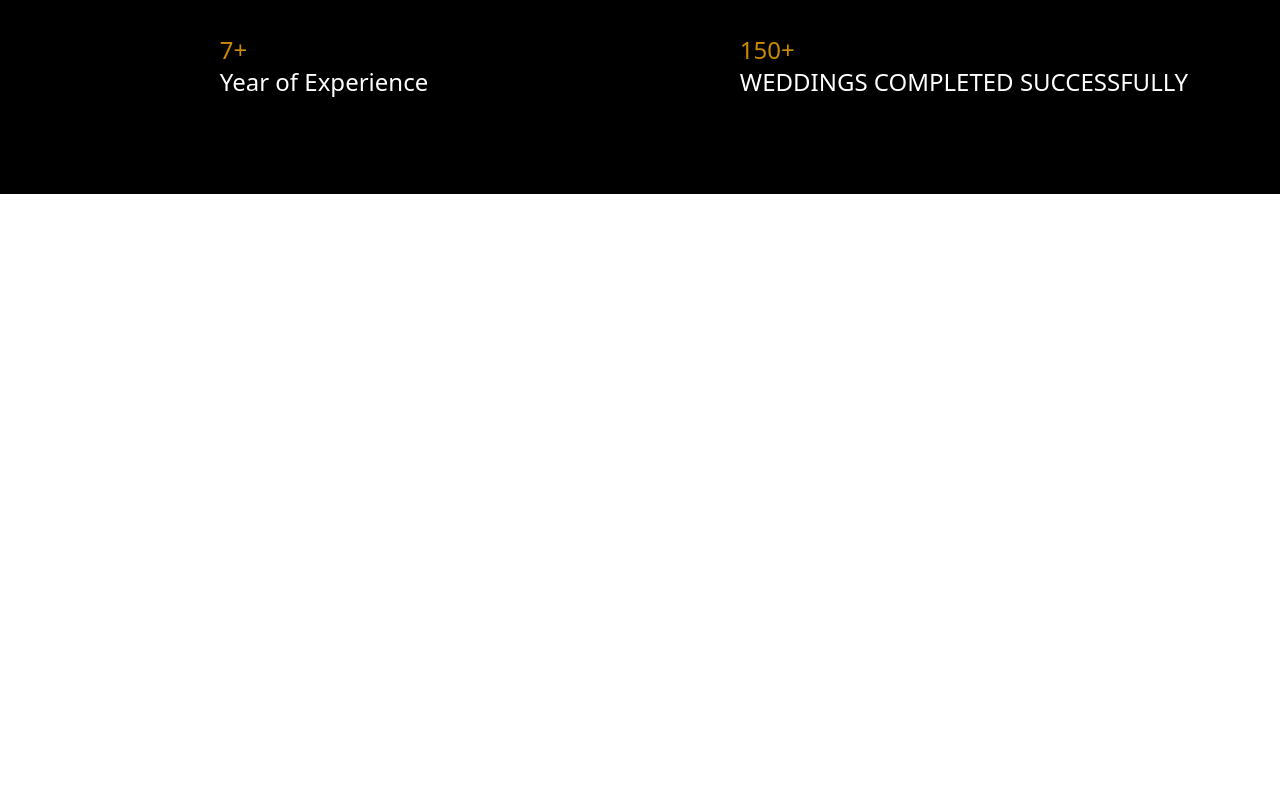
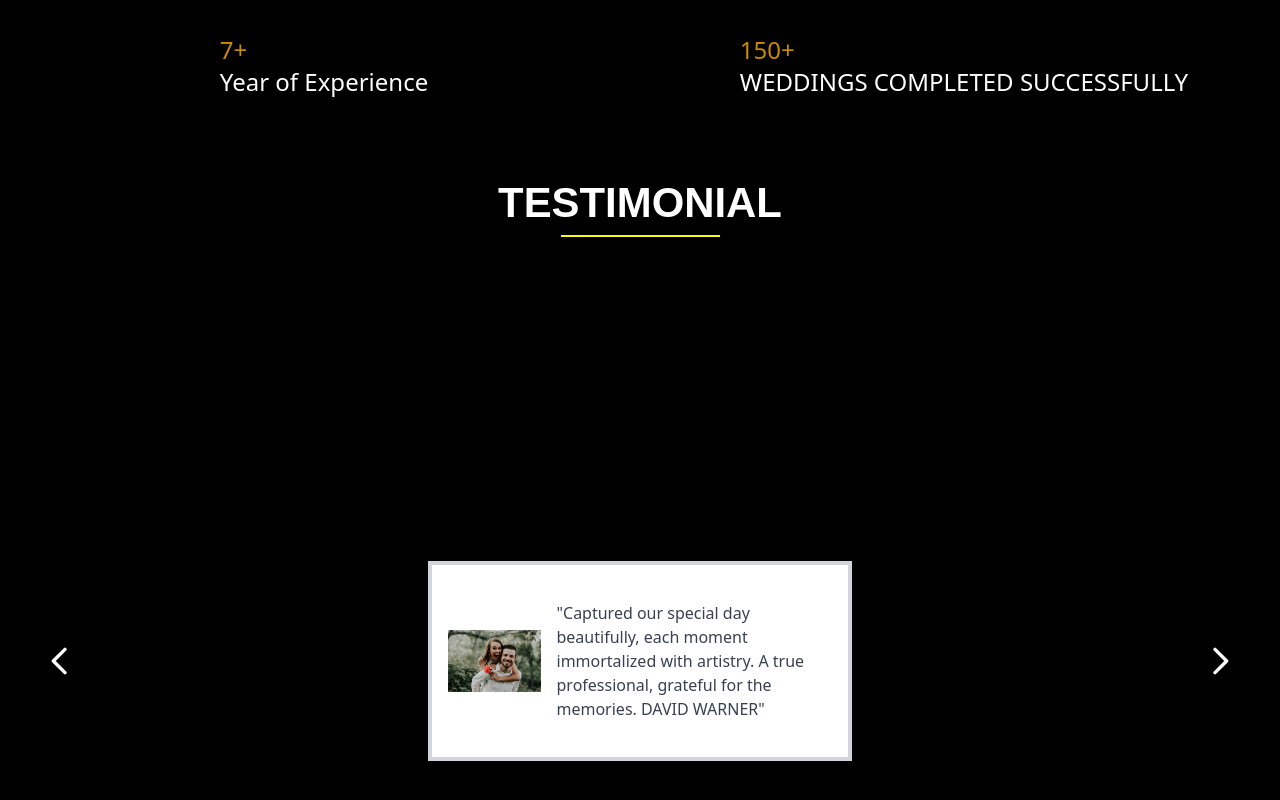
Before and after one commit to Ta-Run/weddingPortoflio, a React (Create React App) app: page / in a window 1280 px wide. Shown: the part 2888-3688 px from the top of the page. Before the commit the page ends 3082 px from the top, so only its background shows below. Built offline with nearby package versions, Linux system fonts and the light colour scheme.

Commit message:
add testmonial

```diff
--- a/src/componenets/service.jsx
+++ b/src/componenets/service.jsx
@@ -153,8 +153,70 @@ const Service = () => {
           <div>Year of Experience</div>
         </div>
         <div className='ml-4 text-2xl'>
-            <div className='text-yellow-600'> 150+ </div>
+          <div className='text-yellow-600'> 150+ </div>
           WEDDINGS COMPLETED SUCCESSFULLY
+        </div>
+      </div>
+
+      <div className="relative text-center mb-6">
+        <h2 className="font-raleway text-[41.89px] font-extrabold leading-[49.18px]">
+          TESTIMONIAL
+        </h2>
+        <div className="w-[159px] mx-auto mt-2 border-t-2 border-[#FCFC04]"></div>
+      </div>
+
+
+      <div className="relative flex justify-center items-center w-full h-screen">
+        {/* Box */}
+        <div className="box-content h-40 w-96 p-4 border-4 border-gray-300 bg-white flex items-center space-x-4 relative z-0">
+          {/* Image */}
+          <div>
+            <img
+              src={process.env.PUBLIC_URL + '/images/image 14.png'}
+              alt="Service"
+              className="h-full w-auto"
+            />
+          </div>
+          {/* Text */}
+          <div className="text-gray-700">
+            "Captured our special day beautifully, each moment immortalized with artistry. A true professional, grateful for the memories. DAVID WARNER"
+          </div>
+        </div>
+
+        {/* Previous Arrow */}
+        <div className="absolute left-2 md:left-4 lg:left-6 z-10 flex items-center">
+          <svg
+            xmlns="http://www.w3.org/2000/svg"
+            className="h-10 w-10 text-white"
+            fill="none"
+            viewBox="0 0 24 24"
+            stroke="currentColor"
+          >
+            <path
+              strokeLinecap="round"
+              strokeLinejoin="round"
+              strokeWidth={2}
+              d="M15 19l-7-7 7-7"
+            />
+          </svg>
+        </div>
+
+        {/* Next Arrow */}
+        <div className="absolute right-2 md:right-4 lg:right-6 z-10 flex items-center">
+          <svg
+            xmlns="http://www.w3.org/2000/svg"
+            className="h-10 w-10 text-white"
+            fill="none"
+            viewBox="0 0 24 24"
+            stroke="currentColor"
+          >
+            <path
+              strokeLinecap="round"
+              strokeLinejoin="round"
+              strokeWidth={2}
+              d="M9 5l7 7-7 7"
+            />
+          </svg>
         </div>
       </div>
 
```
Also changed, not shown: public/images/image 14.png (added).
